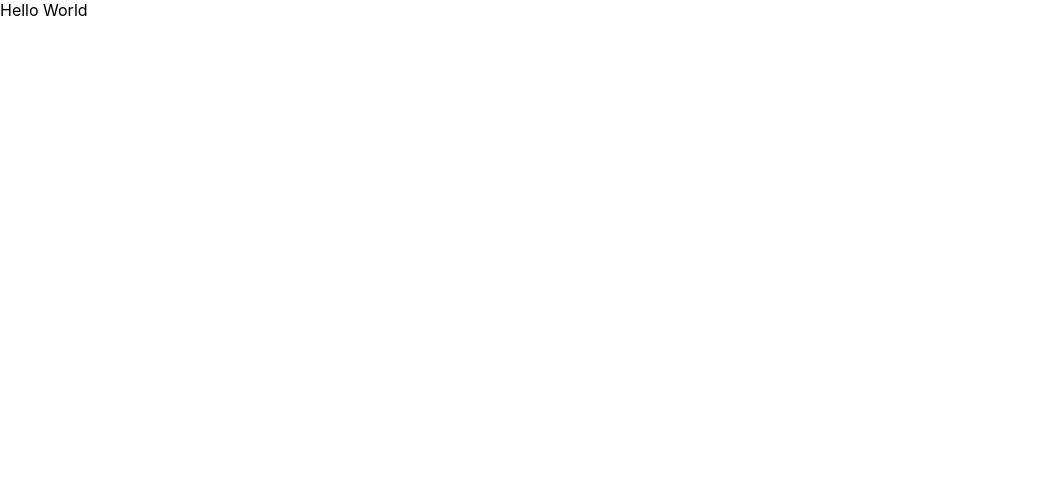
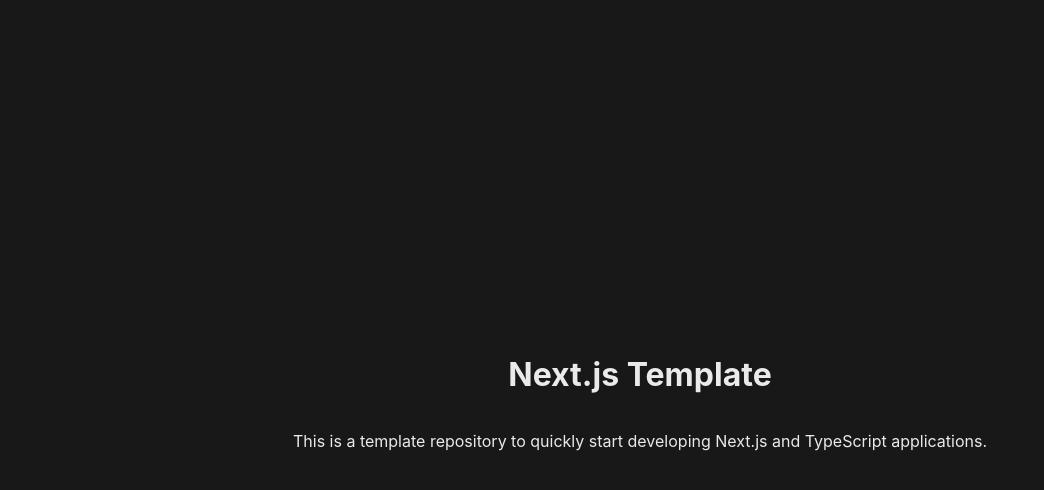
Before and after one commit to Jon1701/nextjs-application-template, a Next.js app: page / in a window 1280 px wide. Shown: the top 490 px of the page, without its empty margins (0-1044 px from the left). Built offline with nearby package versions, Linux system fonts and the light colour scheme.

Commit message:
Disable Stylelint rule `declaration-empty-line-before`

```diff
--- a/pages/index.tsx
+++ b/pages/index.tsx
@@ -3,18 +3,48 @@
 import Head from 'next/head';
 import styled from 'styled-components';
 
-const Main = styled.main``;
+/**
+ * Styled main component.
+ */
+const Main = styled.main`
+  display: grid;
+  align-content: center;
 
+  background-color: #181818;
+  color: #eaeaea;
+
+  min-height: 100vh;
+
+  text-align: center;
+`;
+
+/**
+ * Styled H1 component.
+ */
+const H1 = styled.h1``;
+
+/**
+ * Index page.
+ */
 const IndexPage: NextPage = () => {
   return (
     <React.Fragment>
       <Head>
-        <title>Create Next App</title>
-        <meta name="description" content="Generated by create next app" />
+        <title>Next.js Application Template</title>
+        <meta
+          name="description"
+          content="Template repository to quickly start developing Next.js and TypeScript applications."
+        />
         <meta name="viewport" content="width=device-width, initial-scale=1" />
         <link rel="icon" href="/favicon.ico" />
       </Head>
-      <Main>Hello World</Main>
+      <Main>
+        <H1>Next.js Template</H1>
+        <p>
+          This is a template repository to quickly start developing Next.js and
+          TypeScript applications.
+        </p>
+      </Main>
     </React.Fragment>
   );
 };
--- a/stylelint.config.js
+++ b/stylelint.config.js
@@ -6,6 +6,9 @@
     'stylelint-config-prettier',
   ],
   customSyntax: 'postcss-scss',
+  rules: {
+    'declaration-empty-line-before': null,
+  },
 };
 
 module.exports = config;
```
